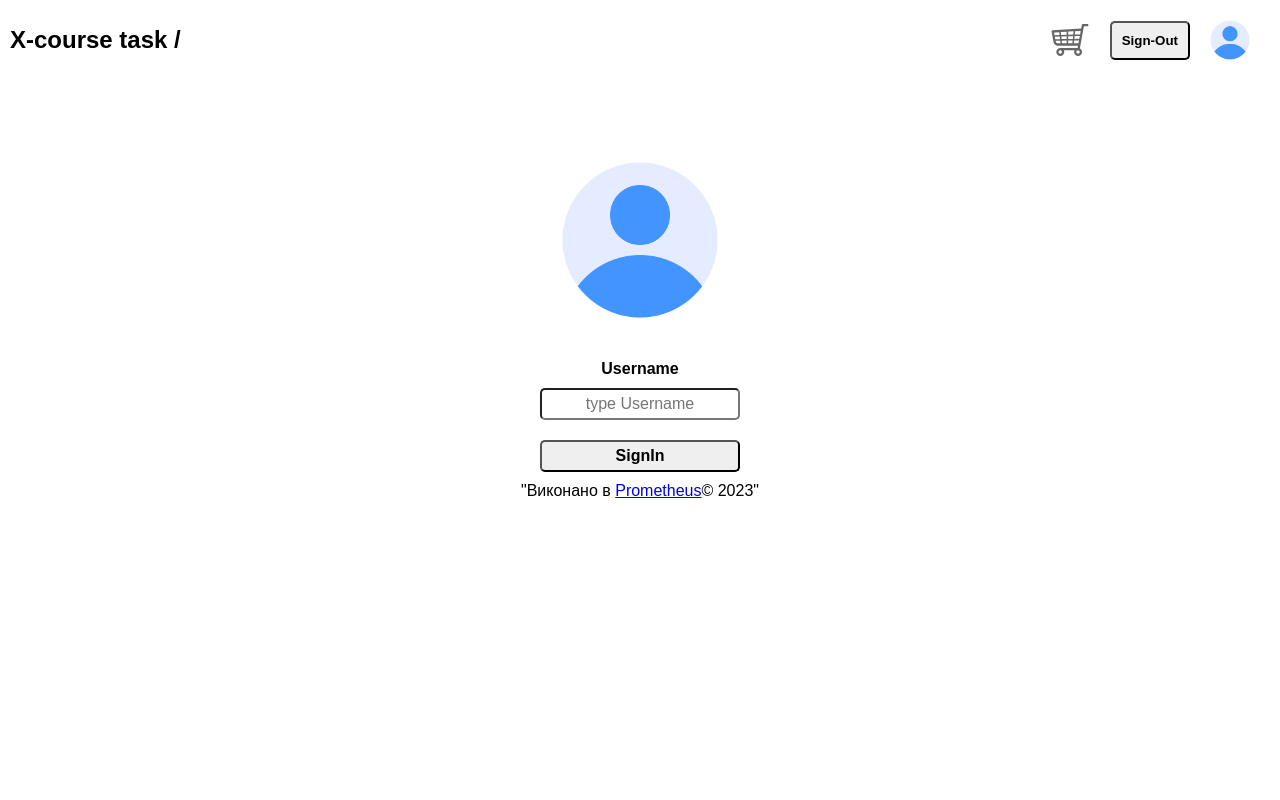
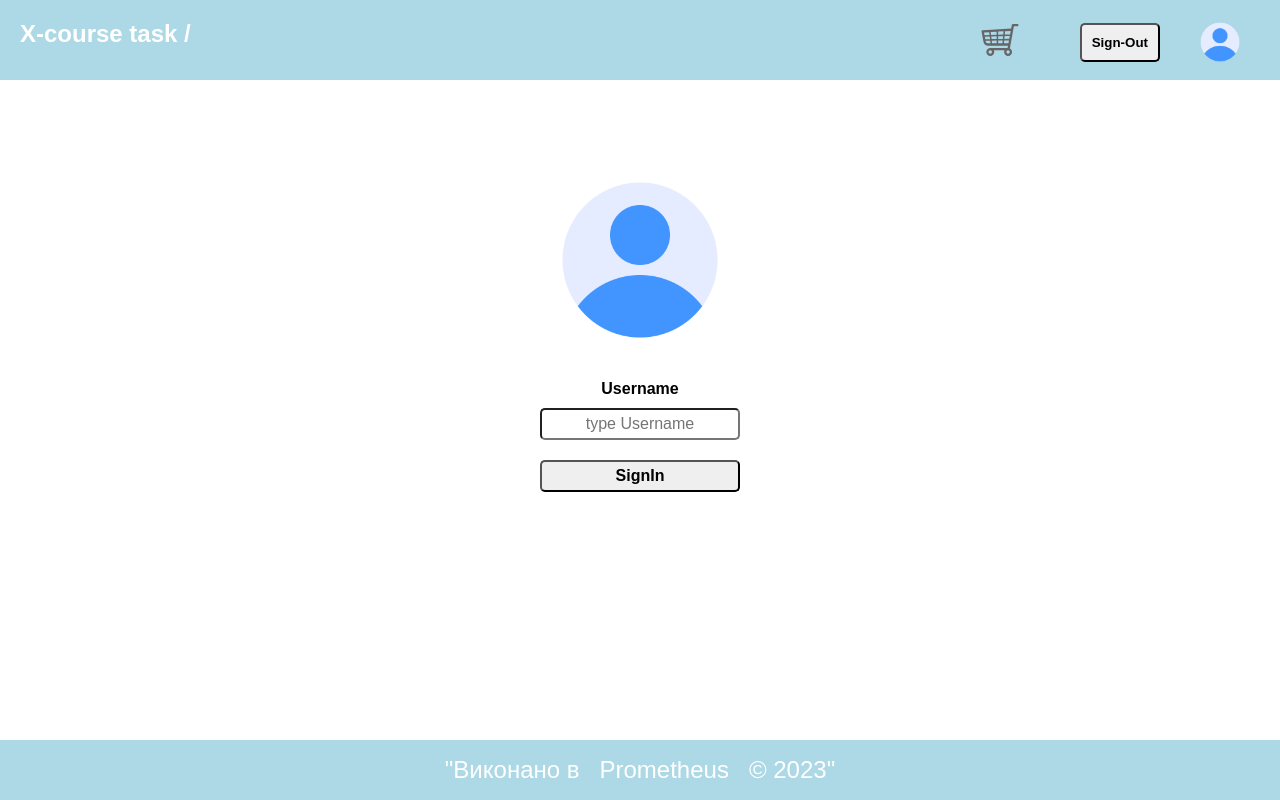
Before and after one commit to volodymyr35/prometheus-x-course-task, a React (Create React App) app: page / in a window 1280 px wide. Built offline with nearby package versions, Linux system fonts and the light colour scheme; the HTML template or start-up script is replaced by a standard one.

Commit message:
added some changes and links to components

```diff
--- a/src/App.css
+++ b/src/App.css
@@ -19,45 +19,5 @@ body {
 }
 
 span {
-  font-weight: bold;
+  font-weight: 500;
 }
-
-
-.App {
-  text-align: center;
-}
-
-.App-logo {
-  height: 40vmin;
-  pointer-events: none;
-}
-
-@media (prefers-reduced-motion: no-preference) {
-  .App-logo {
-    animation: App-logo-spin infinite 20s linear;
-  }
-}
-
-.App-header {
-  background-color: #282c34;
-  min-height: 100vh;
-  display: flex;
-  flex-direction: column;
-  align-items: center;
-  justify-content: center;
-  font-size: calc(10px + 2vmin);
-  color: white;
-}
-
-.App-link {
-  color: #61dafb;
-}
-
-@keyframes App-logo-spin {
-  from {
-    transform: rotate(0deg);
-  }
-  to {
-    transform: rotate(360deg);
-  }
-}
--- a/src/App.js
+++ b/src/App.js
@@ -15,7 +15,7 @@ function App() {
       <Header />
       <Routes>
         <Route exact path="/" element={<SignIn />} />
-        <Route path="/bookList" element={<BookList/>} />
+        <Route path="/books" element={<BookList/>} />
         <Route path="/books/:bookId" element={<SpecificBook/>} />
         <Route path="/cart" element={<Cart/>} />
         <Route path="*" element={<NotFoundPage/>} />
--- a/src/components/BookItem/BookItem.jsx
+++ b/src/components/BookItem/BookItem.jsx
@@ -1,46 +1,35 @@
-import { useState } from 'react';
+import { Link } from "react-router-dom";
+import imageNotFound from "../../images/imageNotFound.png";
 
 export function BookItem(props) {
-  const [showDescription, setShowDescription] = useState(false);
-
-  const {
-    id,
-    author,
-    price,
-    image,
-    title,
-    shortDescription,
-    description,
-  } = props;
-
-  function toggleDescription() {
-    setShowDescription(!showDescription);
-  }
+  const { id, author, price, image, title, shortDescription } =
+    props;
 
   const formatCurrency = new Intl.NumberFormat(undefined, {
-    style: 'currency',
-    currency: 'USD',
+    style: "currency",
+    currency: "USD",
   });
 
   return (
-    <div className="book" id={id}>
-      <img className="book__image" src={image} alt="book" />
+    <div className="book">
+      <img className="book__image" src={image || imageNotFound} alt="book" />
       <ul className="book__info">
-        <li><b>Book title:</b> {title}</li>
-        <li><b>Book author:</b> {author}</li>
-        <li><b>Book shortDescription:</b> {shortDescription}</li>
+        <li>
+          <b>Book title:</b> {title}
+        </li>
+        <li>
+          <b>Book author:</b> {author}
+        </li>
+        <li>
+          <b>Book shortDescription:</b> {shortDescription}
+        </li>
       </ul>
       <div className="book__info-row">
         <span className="row__label">{formatCurrency.format(price)}</span>
-        <button className="view__button" onClick={toggleDescription}>
-          {showDescription ? 'Hide' : 'View'}
-        </button>
+        <Link to={`/books/${id}`}>
+          <button className="view__button">View</button>
+        </Link>
       </div>
-      {showDescription && (
-        <p className="book__description">
-          <b>Description:</b> {description}
-        </p>
-      )}
     </div>
   );
 }
--- a/src/components/BookPrice/BookPrice.jsx
+++ b/src/components/BookPrice/BookPrice.jsx
@@ -6,7 +6,7 @@ export function BookPrice() {
       </label>
       <select name="Price" id="choosePrice">
         <option value="">Price</option>
-        <option value="41.89">41.89</option>
+        <option value="All">All Books</option>
         <option value="38.49">38.49</option>
         <option value="36.99">36.99</option>
         <option value="31.99">31.99</option>
@@ -17,3 +17,7 @@ export function BookPrice() {
     </div>
   );
 }
+
+// TODO:
+// 1. Change price ranges
+// 2. Add filter range logic
--- a/src/components/Footer/Footer.css
+++ b/src/components/Footer/Footer.css
@@ -0,0 +1,23 @@
+footer {
+  width: 100%;
+  height: 60px;
+  background-color: lightblue;
+  color: #fff;
+  display: flex;
+  align-items: center;
+}
+
+.footer_copyrights {
+  width: 100%;
+  display: flex;
+  align-items: center;
+  justify-content: center;
+  font-size: 24px;
+  font-weight: normal;
+}
+
+a {
+  text-decoration: none;
+  color: #fff;
+  margin: 0 20px;
+}
--- a/src/components/Footer/Footer.jsx
+++ b/src/components/Footer/Footer.jsx
@@ -4,8 +4,9 @@ export function Footer() {
   return (
     <footer>
       <p className="footer_copyrights">
-        "Виконано в <a href="https://prometheus.org.ua/">Prometheus</a>
-        &copy; 2023"
+        <span>"Виконано в </span>
+        <a href="https://prometheus.org.ua/">Prometheus</a>
+       <span> &copy; 2023" </span>
       </p>
     </footer>
   );
--- a/src/components/Header/Header.css
+++ b/src/components/Header/Header.css
@@ -1,13 +1,22 @@
 .header {
-    margin: 20px 0;
+  /* margin:  20px 0; */
+      width: 100%;
+      height: 10vh;
+      background-color: lightblue;
+      color: #fff;
+      display: flex;
+      align-items: baseline;
+      justify-content: space-between;
+
   }
 
   .header__container {
     display: flex;
+    /* align-items: center; */
     justify-content: space-between;
-    align-items: center;
     padding: 0 20px;
     margin: 20px 0;
+    width: 100%;
   }
 
   .navigation {
--- a/src/components/Header/Header.jsx
+++ b/src/components/Header/Header.jsx
@@ -1,5 +1,6 @@
 import cart from '../../images/cart.svg';
 import avatar from '../../images/avatar.png';
+import { Link } from 'react-router-dom';
 import './Header.css';
 
 
@@ -10,8 +11,12 @@ export function Header(props) {
       <div className="header__container">
         <h2>X-course task / {name}</h2>
         <nav className="navigation">
+          <Link to='/cart'>
             <img src={cart} alt="cart" width="40"/>
+            </Link>
+            <Link to='/'>
             <button className="sign-out">Sign-Out</button>
+            </Link>
             <img src={avatar} alt="user avatar" width="40"/>
             <span>{name}</span>
           </nav>
@@ -19,3 +24,6 @@ export function Header(props) {
     </div>
   );
 }
+
+// TODO:
+// 1. Add if statement to visualization navbar on all pages without signIn page.
--- a/src/pages/Cart/Cart.css
+++ b/src/pages/Cart/Cart.css
@@ -0,0 +1,12 @@
+.cart__container {
+  display: flex;
+  flex-direction: column;
+  justify-content: space-evenly;
+  align-items: center;
+  width: 100%;
+  height: 39rem;
+}
+
+.cart__container > img {
+    width: 100px;
+}
--- a/src/pages/Cart/Cart.jsx
+++ b/src/pages/Cart/Cart.jsx
@@ -1,29 +1,40 @@
-import './Cart.css';
+import cart from "../../images/cart.svg";
+import "./Cart.css";
 
-export function Cart(props) {
-  const { items, onCheckout } = props;
-  const totalPrice = items.reduce((acc, item) => acc + item.price, 0);
+// export function Cart({}) {
+//   const { items, onCheckout } = {};
+//   const totalPrice = items.reduce((acc, item) => acc + item.price, 0);
 
-  if (items.length === 0) {
-    return <p>Your cart is empty</p>;
-  }
+//   if (items.length === 0) {
+//     return <p>Your cart is empty</p>;
+//   }
 
-  const itemList = items.map((item) => {
-    return (
-      <li key={item.id}>
-        <span>
-          {item.title} - ${item.price}
-        </span>
-      </li>
-    );
-  });
+//   const itemList = items.map((item) => {
+//     return (
+//       <li key={item.id}>
+//         <span>
+//           {item.title} - ${item.price}
+//         </span>
+//       </li>
+//     );
+//   });
 
+//   return (
+//     <div>
+//       <h2>Cart</h2>
+//       <ul>{itemList}</ul>
+//       <p>Total: ${totalPrice}</p>
+//       <button onClick={onCheckout}>Checkout</button>
+//     </div>
+//   );
+// }
+
+export function Cart() {
   return (
-    <div>
-      <h2>Cart</h2>
-      <ul>{itemList}</ul>
-      <p>Total: ${totalPrice}</p>
-      <button onClick={onCheckout}>Checkout</button>
+    <div className="cart__container">
+      <button>Purchase</button>
+      <img src={cart} alt="cart" />
+      <span>Cart Empty...</span>
     </div>
   );
 }
--- a/src/pages/SignIn/SignIn.css
+++ b/src/pages/SignIn/SignIn.css
@@ -1,32 +1,11 @@
-* {
-  box-sizing: border-box;
-  margin: 0;
-  padding: 0;
-}
-
-button {
-  cursor: pointer;
-}
-
-body {
-  font-family: sans-serif;
-  font-size: 16px;
-}
-
-.header {
-  margin: 20px 0;
-}
-
-.header__container {
-  padding: 0 10px;
-  margin: 20px 0;
-}
-
 .login__container {
   display: flex;
   flex-direction: column;
   align-items: center;
   margin-top: 100px;
+  width: 100%;
+  height: 70vh;
+  /* padding: 20px; */
 }
 
 .login__avatar {
--- a/src/pages/SpecificBook/SpecificBook.jsx
+++ b/src/pages/SpecificBook/SpecificBook.jsx
@@ -8,10 +8,6 @@ export function SpecificBook() {
   const [currentBook, setCurrentBook] = useState(null);
   const { bookId } = useParams();
 
-  // TODO:
-  // 1. create state for storing current book data
-  // 2. fetch specific-book data using bookId
-  // 3. pass book data as props to children components
 
   useEffect(() => {
     fetch(`http://localhost:4000/books/${bookId}`)
@@ -39,12 +35,6 @@ export function SpecificBook() {
           <li>
             <b>Book author:</b>{currentBook.author}
           </li>
-          <li>
-            <b>Book level:</b> Beginer
-          </li>
-          <li>
-            <b>Book tags:</b> core
-          </li>
         </ul>
         <BookOrder bookPrice={currentBook.price} />
       </div>
```
